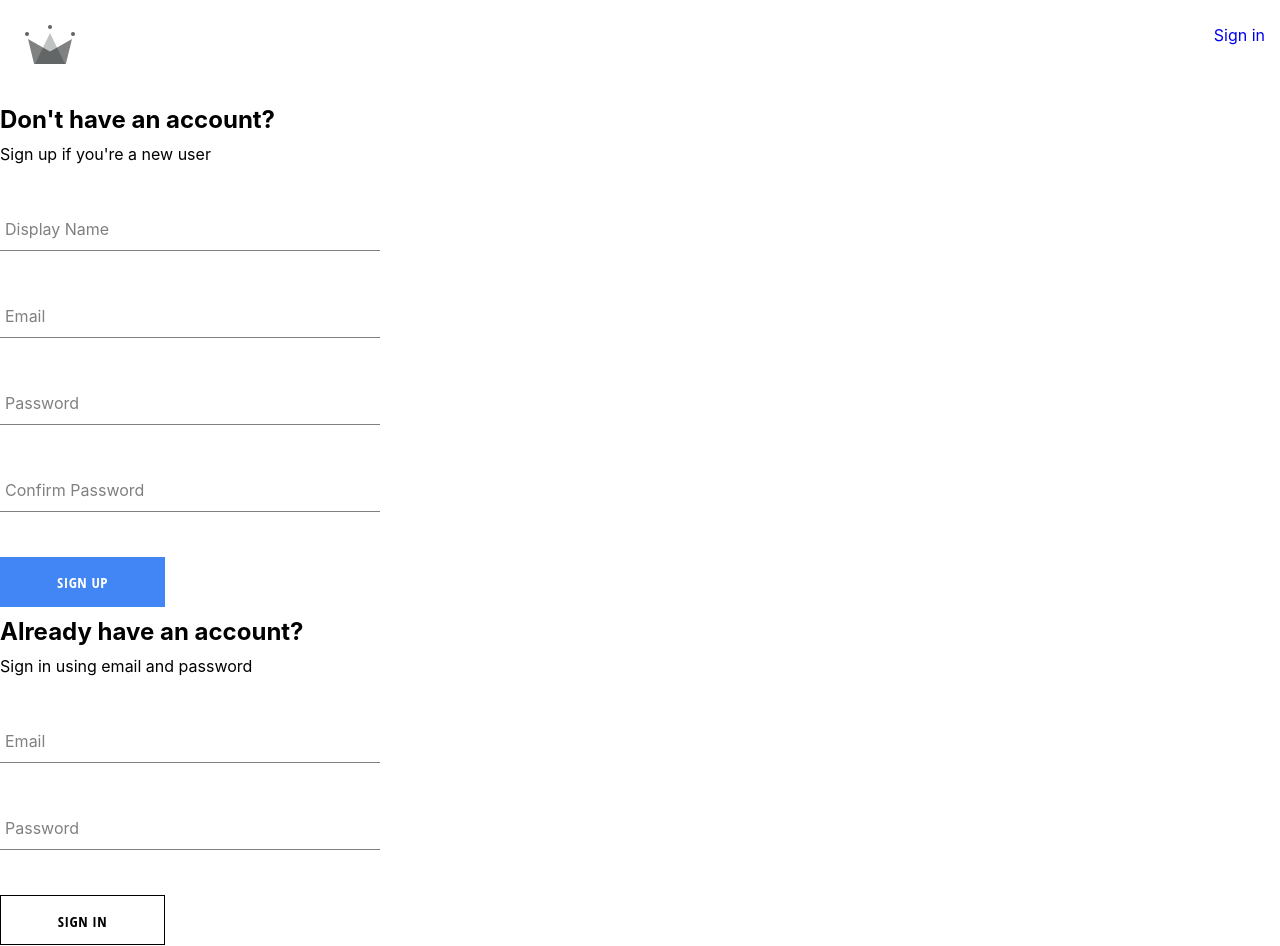
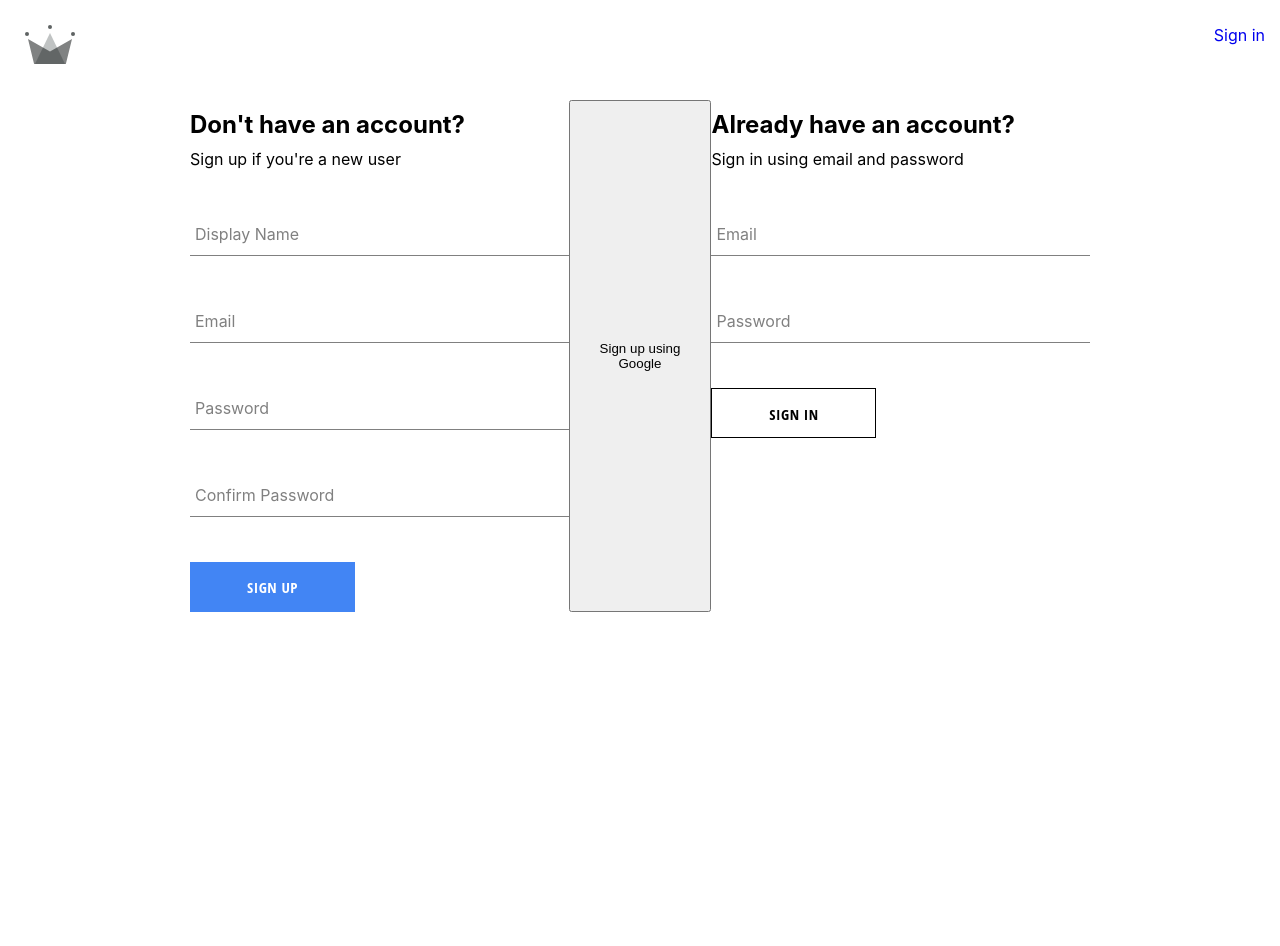
Before and after one commit to allanmosesfernandes/shopping-store-react-2022, a React (Create React App) app: page /sign-in in a window 1280 px wide. After the commit the page ends 800 px from the top, so only its background shows below. Built offline with nearby package versions, Linux system fonts and the light colour scheme.

Commit message:
auth-complete

```diff
--- a/src/components/formInput/form-input.styles.scss
+++ b/src/components/formInput/form-input.styles.scss
@@ -110,3 +110,10 @@ $main-color: black;
     }
   }
 }
+
+.authentication-container {
+  display: flex;
+  width: 900px;
+  justify-content: space-between;
+  margin: 30px auto;
+}
--- a/src/components/sign-up-email-pass/SignInEmailPassword.jsx
+++ b/src/components/sign-up-email-pass/SignInEmailPassword.jsx
@@ -3,7 +3,8 @@ import { useState } from 'react'
 import {
   createUserDocFromAuth,
   createAuthUserFromEmailPassword,
-  signInWithFirebaseEmailPassword
+  signInWithFirebaseEmailPassword,
+  signInWithGooglePop
 } from '../../utils/utils'
 import FormInput from '../formInput/formInput'
 import Button from '../button/button'
--- a/src/components/sign-up-form/SignUpForm.jsx
+++ b/src/components/sign-up-form/SignUpForm.jsx
@@ -1,6 +1,6 @@
 import React from 'react'
 import { useState } from 'react'
-import { createUserDocFromAuth, createAuthUserFromEmailPassword } from '../../utils/utils'
+import { createUserDocFromAuth, createAuthUserFromEmailPassword, signInWithGooglePop } from '../../utils/utils'
 import FormInput from '../formInput/formInput'
 import Button from '../button/button'
 const defaultFormfields = {
@@ -19,6 +19,11 @@ const SignUpForm = () => {
     const {name, value} = event.target;
     setFormFileds({...formfields, [name]:value})
   }
+const googlePopup = async () => {
+  const { user } = await signInWithGooglePop();
+  console.log(user)
+  createUserDocFromAuth(user);
+}
 
 //==Rest Form Field
   const resetFormFields = () => {
@@ -42,6 +47,8 @@ const SignUpForm = () => {
     }
 
   }
+
+
   return (
     <div className='sign-up-container'>
       <h2>Don't have an account? </h2>
--- a/src/routes/signin.jsx
+++ b/src/routes/signin.jsx
@@ -3,19 +3,19 @@ import { signInWithGooglePop, createUserDocFromAuth } from '../utils/utils';
 import SignUpForm from '../components/sign-up-form/SignUpForm';
 import SignInEmailPassword from "../components/sign-up-email-pass/SignInEmailPassword"
 
-const logGoogleUser = async () => {
+
+const SignIn = () => {
+  const goo = async () => {
   const { user } = await signInWithGooglePop();
   console.log(user)
   createUserDocFromAuth(user);
 }
-
-const SignIn = () => {
   return (
-    <>
+    <div className="authentication-container">
       <SignUpForm />
-      <SignInEmailPassword />
-    </>
-
+      <button onClick={goo}>Sign up using Google</button>
+      <SignInEmailPassword/>
+    </div>
   )
 }
 
```
